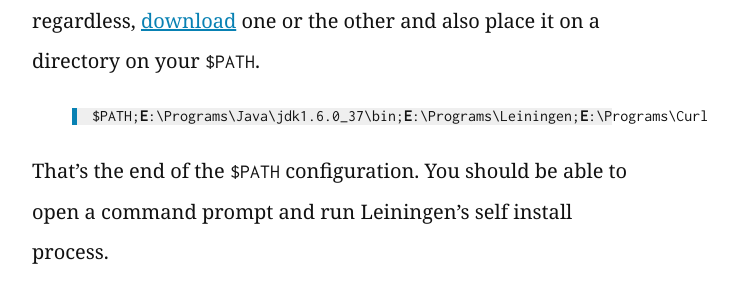
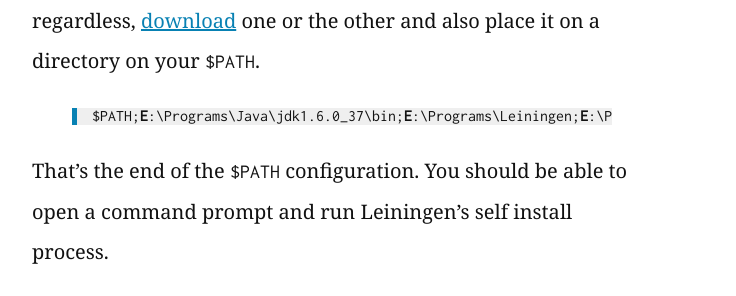
Before and after one commit to ryancole/ryancole.github.com, a Jekyll site: the page built from _posts/2013-01-31-getting-clojure-on-windows.md, in a window 1280 px wide. Shown: the part 1753-2049 px from the top of the page, without its empty margins (458-1194 px from the left). Built offline with Jekyll 4.4.1, drawn with Linux system fonts in a browser that asks for light colours; comment, search, counter and statistics services are not loaded.

Commit message:
css change for code scrolling

```diff
--- a/static/css/style.css
+++ b/static/css/style.css
@@ -19,8 +19,8 @@
 
 pre {
   margin: 2em 0em;
+  overflow-x: auto;
   padding-left: 15px;
-  word-wrap: break-word;
   background-color: #efefef;
   border-left: 5px solid #0881b3;
 }
```
